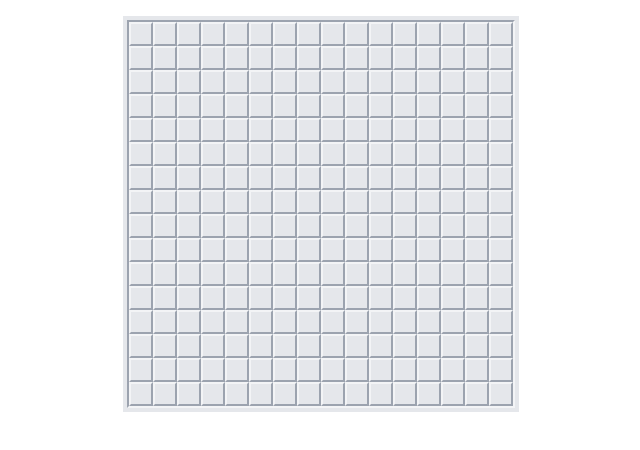
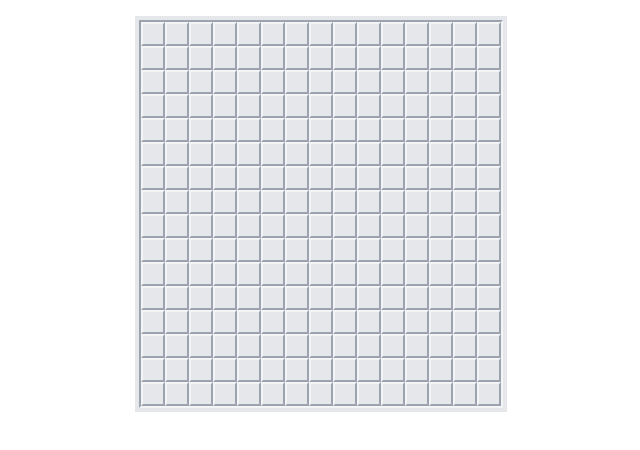
Before and after one commit to alfonsobries/vue-minesweeper, a Vue app: page / in a window 1280 px wide. Shown: the top 450 px of the page, without its empty margins (319-959 px from the left). Built offline with nearby package versions, Linux system fonts and the light colour scheme.

Commit message:
Expand when empty

```diff
--- a/src/components/Board.vue
+++ b/src/components/Board.vue
@@ -8,10 +8,12 @@
         <cell
           v-for="index in [...Array(totalMines).keys()]"
           :key="index"
-          :has-mine="mines.indexOf(index) !== -1"
-          :clicked="clickedCells.indexOf(index) !== -1"
+          :mines="mines"
+          :settings="settings"
+          :discovered="discoveredCells.indexOf(index) !== -1"
           :cell-index="index"
-          @clicked="onCellClicked"
+          @discover="discoverCell"
+          @explode="explodeCell"
         />
       </div>
     </div>
@@ -25,8 +27,8 @@ import Cell from './Cell.vue';
 const presets = {
   BEGINNER: {
     rows: 16,
-    columns: 16,
-    mines: 40,
+    columns: 15,
+    mines: 10,
   },
 };
 
@@ -37,7 +39,7 @@ export default defineComponent({
     return {
       settings: presets.BEGINNER,
       mines: [] as Array<number>,
-      clickedCells: [] as Array<number>,
+      discoveredCells: [] as Array<number>,
     };
   },
   computed: {
@@ -61,12 +63,15 @@ export default defineComponent({
         }
       } while (minesToAssign.length);
     },
-    onCellClicked(cellIndex: number) {
+    discoverCell(cellIndex: number) {
       if (this.mines.length === 0) {
         this.initMines(cellIndex);
       }
 
-      this.clickedCells.push(cellIndex);
+      this.discoveredCells.push(cellIndex);
+    },
+    explodeCell(cellIndex: number) {
+      // xx
     },
   },
 });
--- a/src/components/Cell.vue
+++ b/src/components/Cell.vue
@@ -1,6 +1,6 @@
 <template>
   <button
-    v-if="!clicked"
+    v-if="!discovered"
     type="button"
     class="w-6 h-6 text-xs border-2 border-gray-100 outline-none focus:outline-none border-b-gray-400 border-r-gray-400"
     @click="onClick"
@@ -11,7 +11,7 @@
     class="flex items-center justify-center w-6 h-6 text-sm shadow-sm"
   >
     <template v-if="hasMine">💣</template>
-    <template v-else>{{ minesCount }}</template>
+    <template v-else-if="minesCount > 0">{{ minesCount }}</template>
   </span>
 </template>
 
@@ -32,12 +32,12 @@ export default defineComponent({
       type: Object,
       required: true,
     },
-    clicked: {
+    discovered: {
       type: Boolean,
       required: true,
     },
   },
-  emits: ['clicked', 'explode'],
+  emits: ['discover', 'explode'],
   computed: {
     hasMine(): boolean {
       return this.hasMineAtIndex(this.cellIndex);
@@ -72,7 +72,6 @@ export default defineComponent({
     rightIndex(): number | null {
       return this.getIndexByRowAndColumn(this.row, this.column + 1);
     },
-
     minesCount(): number {
       const mines = [
         this.hasMineAtIndex(this.topIndex),
@@ -86,6 +85,20 @@ export default defineComponent({
       ];
 
       return mines.filter((has) => has).length;
+    },
+  },
+  watch: {
+    discovered(discovered) {
+      if (discovered && this.minesCount === 0) {
+        this.discover(this.topIndex);
+        this.discover(this.topLeftIndex);
+        this.discover(this.topRightIndex);
+        this.discover(this.bottomIndex);
+        this.discover(this.bottomLeftIndex);
+        this.discover(this.bottomRightIndex);
+        this.discover(this.leftIndex);
+        this.discover(this.rightIndex);
+      }
     },
   },
   methods: {
@@ -102,13 +115,22 @@ export default defineComponent({
       }
       return (row * this.settings.columns) + column;
     },
+    discover(index: number | null) {
+      if (index === null) {
+        return;
+      }
+
+      this.$emit('discover', index);
+    },
+    explode(index: number) {
+      this.$emit('explode', index);
+    },
     onClick() {
-      this.$emit('clicked', this.cellIndex);
-      // if (this.hasMine) {
-      //   this.$emit('explode', this.cellIndex);
-      // } else {
-      //   this.$emit('clicked', this.cellIndex);
-      // }
+      if (this.hasMine) {
+        this.explode(this.cellIndex);
+      } else {
+        this.discover(this.cellIndex);
+      }
     },
   },
 });
```
